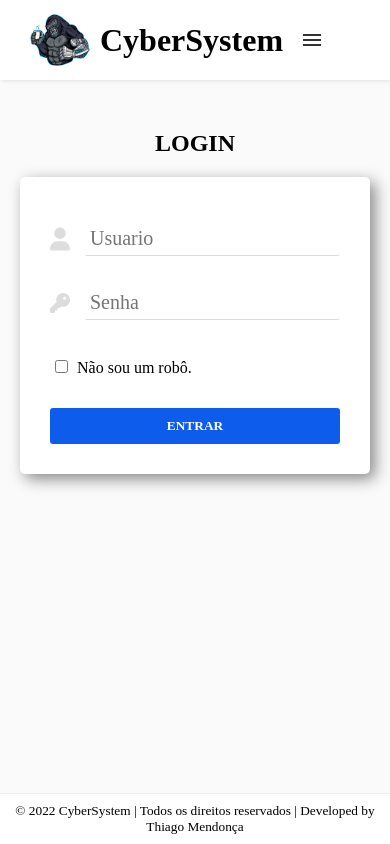
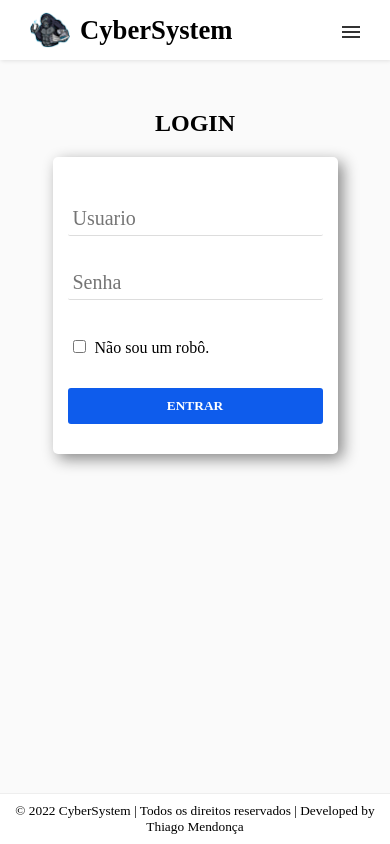
Before and after one commit to thiagodebugs/CyberSystem_old, a plain HTML site: page pages/login.html in a window 390 px wide. Drawn offline with Linux system fonts and the light colour scheme; a script that the page names is missing.

Commit message:
Edit position menu-icon in navbar

```diff
--- a/pages/login.html
+++ b/pages/login.html
@@ -81,15 +81,27 @@ obs: não será permitido o uso de frameworks, neste momento. -->
       <div class="justify-content-center my-2">
         <form class="flex-column form-login">
           <div class="d-flex">
-            <img src="/img/user-solid.svg" alt="">
-            <input type="text" name="user" id="user" placeholder="Usuario" required>
+            <img src="/img/user-solid.svg" alt="" />
+            <input
+              type="text"
+              name="user"
+              id="user"
+              placeholder="Usuario"
+              required
+            />
           </div>
           <div class="d-flex">
-            <img src="/img/key-solid.svg" alt="">
-            <input type="password" name="pass" id="pass" placeholder="Senha" required>
+            <img src="/img/key-solid.svg" alt="" />
+            <input
+              type="password"
+              name="pass"
+              id="pass"
+              placeholder="Senha"
+              required
+            />
           </div>
-          <label for="bot"  class="bot">
-            <input type="checkbox" name="bot" id="bot" required>
+          <label for="bot" class="bot">
+            <input type="checkbox" name="bot" id="bot" required />
             Não sou um robô.
           </label>
           <button type="submit">ENTRAR</button>
--- a/style.css
+++ b/style.css
@@ -15,10 +15,7 @@ a {
 header {
   background-color: #fff;
   box-shadow: 1px 1px 4px 0 rgba(0, 0, 0, 0.1);
-  width: 100%;
-  display: flex;
-  align-items: center;
-  justify-content: space-between;
+  width: 100vw;
 }
 
 header ul {
@@ -27,8 +24,8 @@ header ul {
 
 header .menu a {
   display: block;
-  padding: 5px 5px;
-  margin: 2px;
+  padding: 8px 5px;
+  margin: 5px 30px;
 }
 
 header .menu a:hover,
@@ -59,6 +56,9 @@ header .menu-icon {
   cursor: pointer;
   padding: 28px 20px;
   user-select: none;
+  position: absolute;
+  top: 12px;
+  right: 25px;
 }
 
 header .menu-icon .navicon {
@@ -94,7 +94,7 @@ header .menu-btn {
 }
 
 header .menu-btn:checked ~ .menu {
-  max-height: 240px;
+  max-height: none;
 }
 
 header .menu-btn:checked ~ .menu-icon .navicon {
@@ -358,6 +358,33 @@ footer {
     width: 95vw;
     height: 30vh;
   }
+  header .logo {
+    font-size: 10pt;
+  }
+  header .logo img {
+    max-width: 60px;
+  }
+  header .menu-icon {
+    top: 3px;
+    right: 10px;
+  }
+
+  .form-login img {
+    display: none;
+  }
+  .form-login {
+    padding: 30px 15px;
+  }
+}
+
+@media (max-width: 312px) {
+  header .logo h1 {
+    visibility: hidden;
+  }
+  .form-login input,
+  .form-login button {
+    font-size: 12pt;
+  }
 }
 
 @media (min-width: 48em) {
@@ -372,6 +399,7 @@ footer {
   }
   header li a {
     padding: 20px 30px;
+    margin: 5px !important;
   }
   header .menu {
     clear: none;
```
